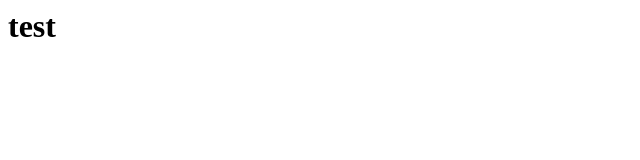
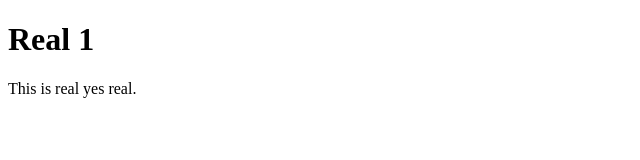
Before and after one commit to a5dfghjkl/yesreal, a plain HTML site: page index.html in a window 1280 px wide. Shown: the whole page, without its empty margins (0-640 px from the left). Drawn offline with Linux system fonts and the light colour scheme.

Commit message:
Update index.html

```diff
--- a/index.html
+++ b/index.html
@@ -1 +1,10 @@
-<h1>test</h1>
+<!DOCTYPE html>
+<html>
+  <head>
+    <title>Yes Real For Real</title>
+  </head>
+  <body>
+    <h1>Real 1</h1>
+    <p>This is real yes real.</p>
+  </body>
+</html>
```
